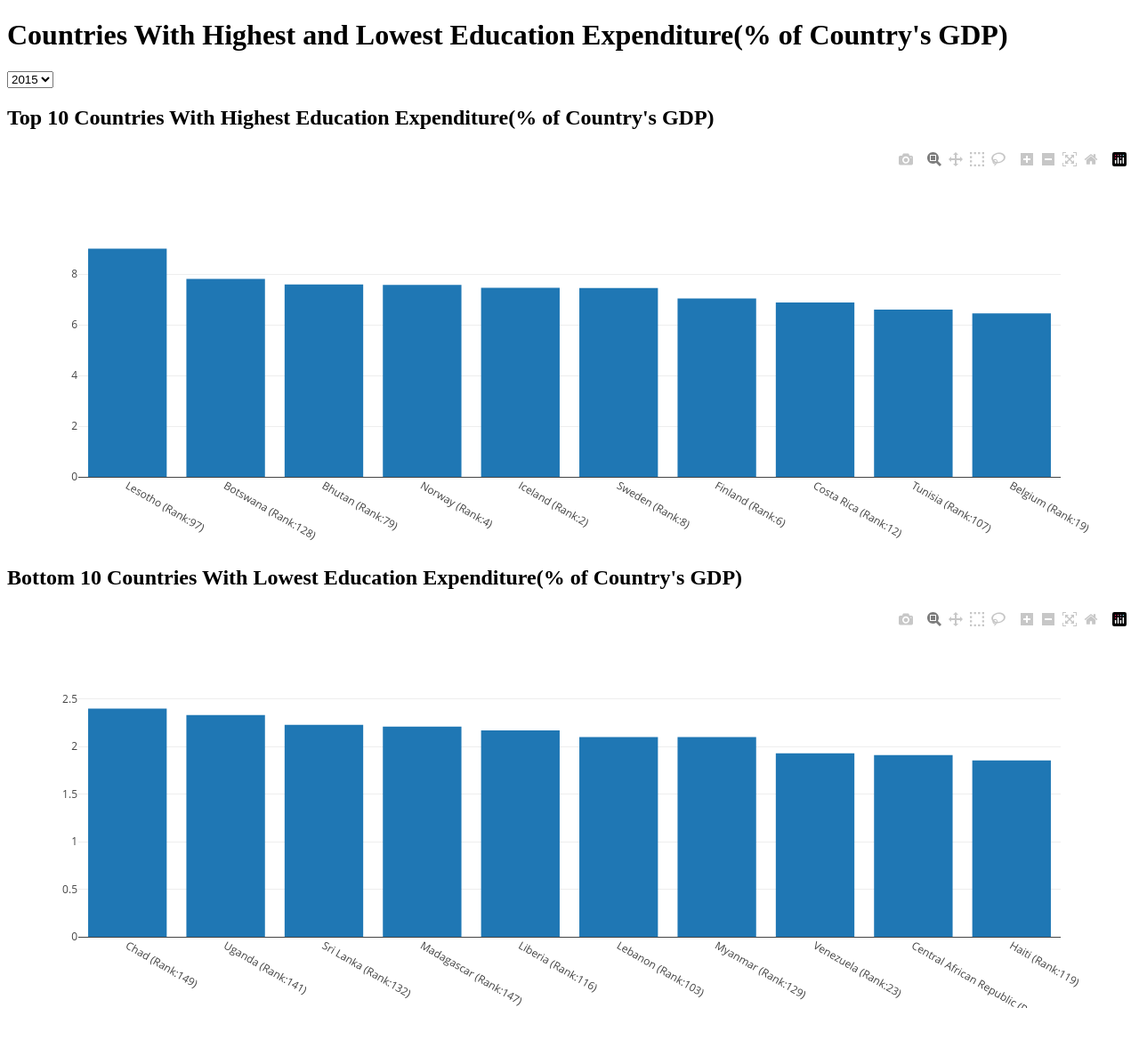
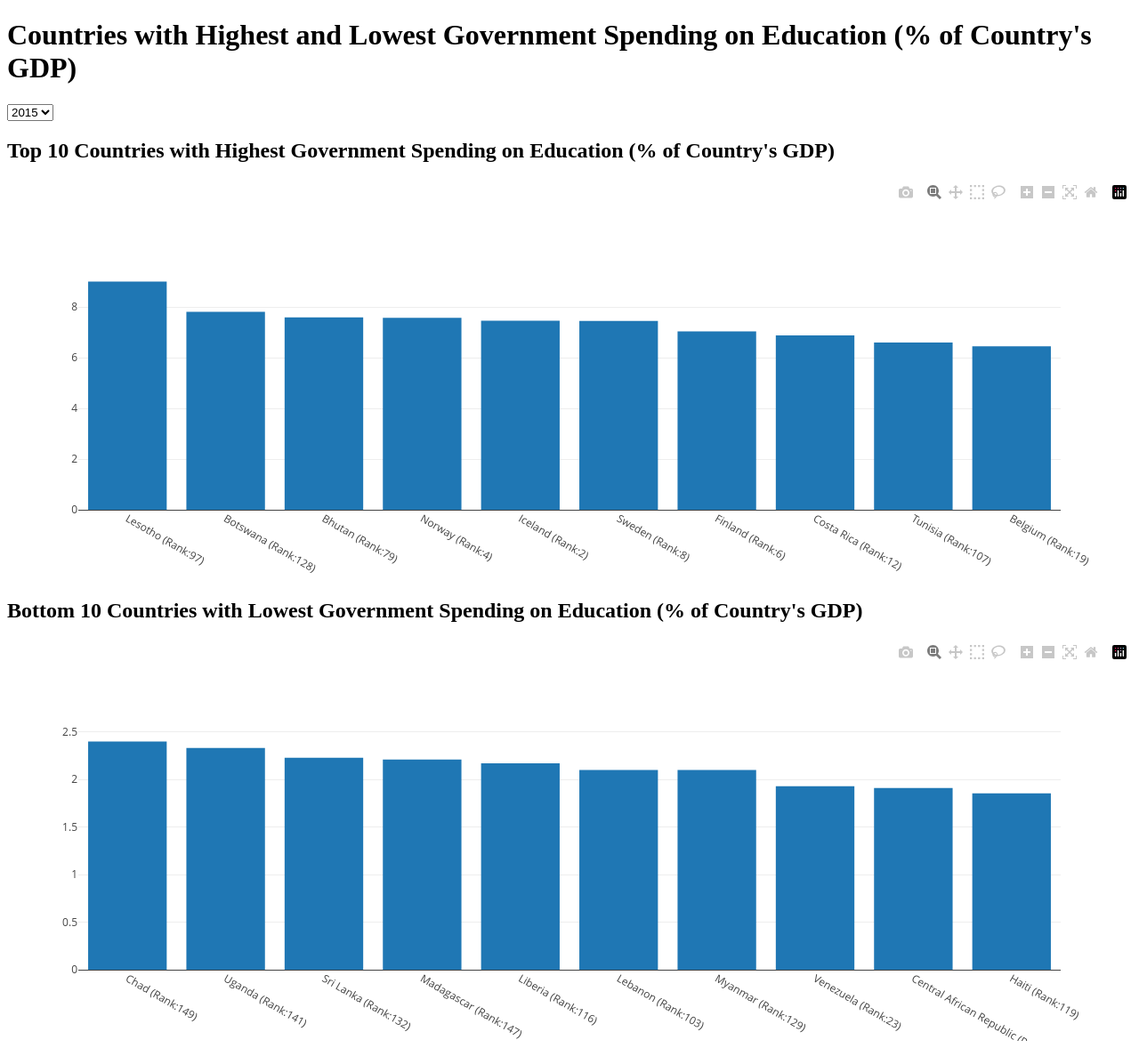
Before and after one commit to AlanDeng7/Module-16-Group4-Project3, a Python web app: template Templates/education.html in a window 1280 px wide. Shown: the whole page at 89% size. Before the commit the page ends 1133 px from the top, so only its background shows below. Run offline with Jinja, Linux system fonts and the light colour scheme; the template is opened without the code that fills it, so the values that code supplies are empty; some libraries are stand-ins or nearby versions.

Commit message:
Update education.html

```diff
--- a/Templates/education.html
+++ b/Templates/education.html
@@ -13,7 +13,7 @@
 </head>
 
 <body>
-    <h1>Countries With Highest and Lowest Education Expenditure(% of Country's GDP)</h1>
+    <h1>Countries with Highest and Lowest Government Spending on Education (% of Country's GDP)</h1>
 
     <select id="selDataset" onchange=selYear()>
         <option value="2015">2015</option>
@@ -24,10 +24,10 @@
         <option value="2020">2020</option>
       </select>
 
-      <h2>Top 10 Countries With Highest Education Expenditure(% of Country's GDP)</h2>
+      <h2>Top 10 Countries with Highest Government Spending on Education (% of Country's GDP)</h2>
       <div id="age_bar_top"></div>
 
-      <h2>Bottom 10 Countries With Lowest Education Expenditure(% of Country's GDP)</h2>
+      <h2>Bottom 10 Countries with Lowest Government Spending on Education (% of Country's GDP)</h2>
       <div id="age_bar_bot"></div>
 
       <script src="../Static/data.js"></script>
```
